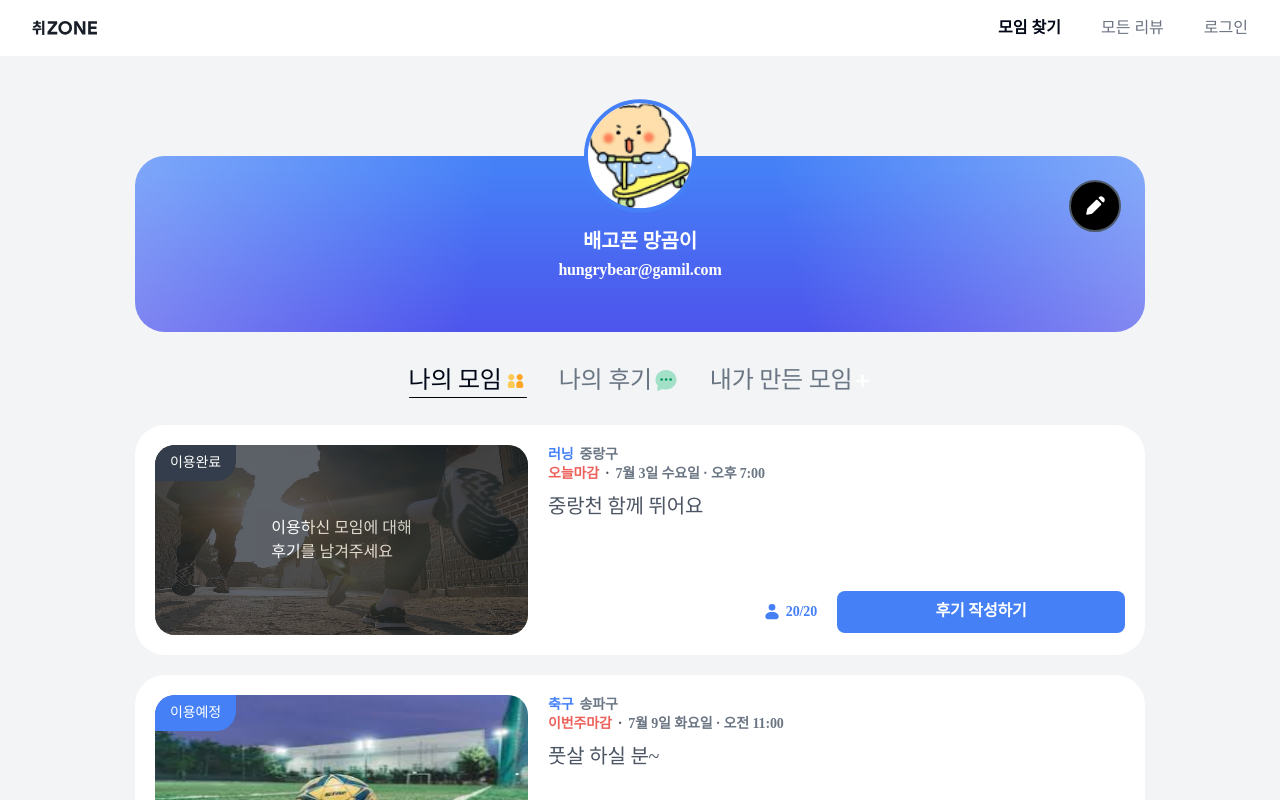
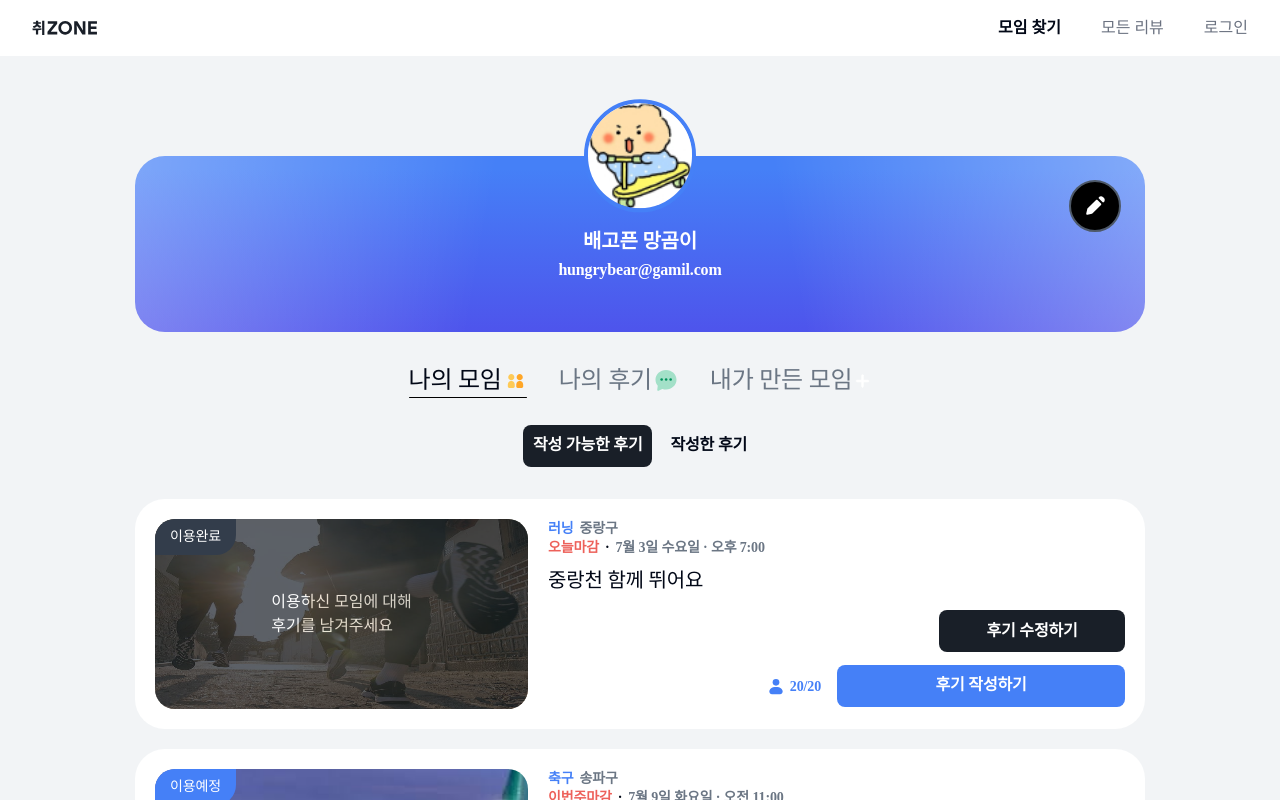
Before and after one commit to codeit-team2/FE, a Next.js app: page /my in a window 1280 px wide. Shown: the top 800 px of the page. Built offline with nearby package versions, Linux system fonts and the light colour scheme; a web font is replaced by a local one.

Commit message:
feat: card 수정

```diff
--- a/src/components/My/MyCard/index.tsx
+++ b/src/components/My/MyCard/index.tsx
@@ -7,6 +7,7 @@ import useIsDateBeforeToday from '@/hooks/useIsDateBeforeToday';
 
 interface Props {
   data: Data;
+  type?: 'default' | 'review' | 'club';
 }
 
 interface Data {
@@ -20,15 +21,8 @@ interface Data {
   confirmed: boolean;
 }
 
-export default function MyCard({ data }: Props) {
-  const [isBookmarked, setIsBookmarked] = useState(false);
-
-  const handleClick = () => {
-    setIsBookmarked((prevIsBookmarked) => !prevIsBookmarked);
-  };
-
+export default function MyCard({ data, type = 'default' }: Props) {
   const isDateBeforeToday = useIsDateBeforeToday({ date: data.date });
-  console.log(isDateBeforeToday);
 
   return (
     <div className="relative flex h-230 w-full gap-20 rounded-lg bg-white p-20">
@@ -56,15 +50,17 @@ export default function MyCard({ data }: Props) {
           </div>
         )}
       </div>
+      <div className="flex grow flex-col justify-between">
+        <Description data={data} />
 
-      <div className="relative flex grow flex-col items-start justify-between gap-30 text-gray-600">
-        <Description data={data} />
-        <div className="mb-11 flex w-full items-center justify-end gap-16">
-          <Person data={data} />
-        </div>
+        <div className="flex flex-row justify-end gap-16">
+          <Button className="w-186" variant={'secondary'}>
+            후기 수정하기
+          </Button>
         </div>
 
-      <div className="flex flex-col items-end justify-end">
+        <div className="flex flex-row justify-end gap-16">
+          <Person data={data} />
           {isDateBeforeToday ? (
             <Button className="mb-2 h-42 w-288" variant={'default'}>
               후기 작성하기
@@ -76,5 +72,6 @@ export default function MyCard({ data }: Props) {
           )}
         </div>
       </div>
+    </div>
   );
 }
--- a/src/pages/my/index.tsx
+++ b/src/pages/my/index.tsx
@@ -9,7 +9,7 @@ import Club from './club';
 import Review from './review';
 
 export default function My() {
-  const [selectTab, setSelectTab] = useState('meeting');
+  const [selectTab, setSelectTab] = useState('review');
   return (
     <>
       <GNB />
--- a/src/pages/my/review.tsx
+++ b/src/pages/my/review.tsx
@@ -1,5 +1,5 @@
-import Card from '@/components/Card';
 import Test from '@/components/Card/testData';
+import MyCard from '@/components/My/MyCard';
 import NotCard from '@/components/NotCard';
 import { Button } from '@/components/ui/button';
 import React, { useState } from 'react';
@@ -31,7 +31,7 @@ export default function Review() {
         {TESTS ? (
           <>
             {Test.map((data, index) => (
-              <Card key={index} data={data} />
+              <MyCard key={index} data={data} />
             ))}
           </>
         ) : (
```
Lines whose indentation alone changed are shown as unchanged.
